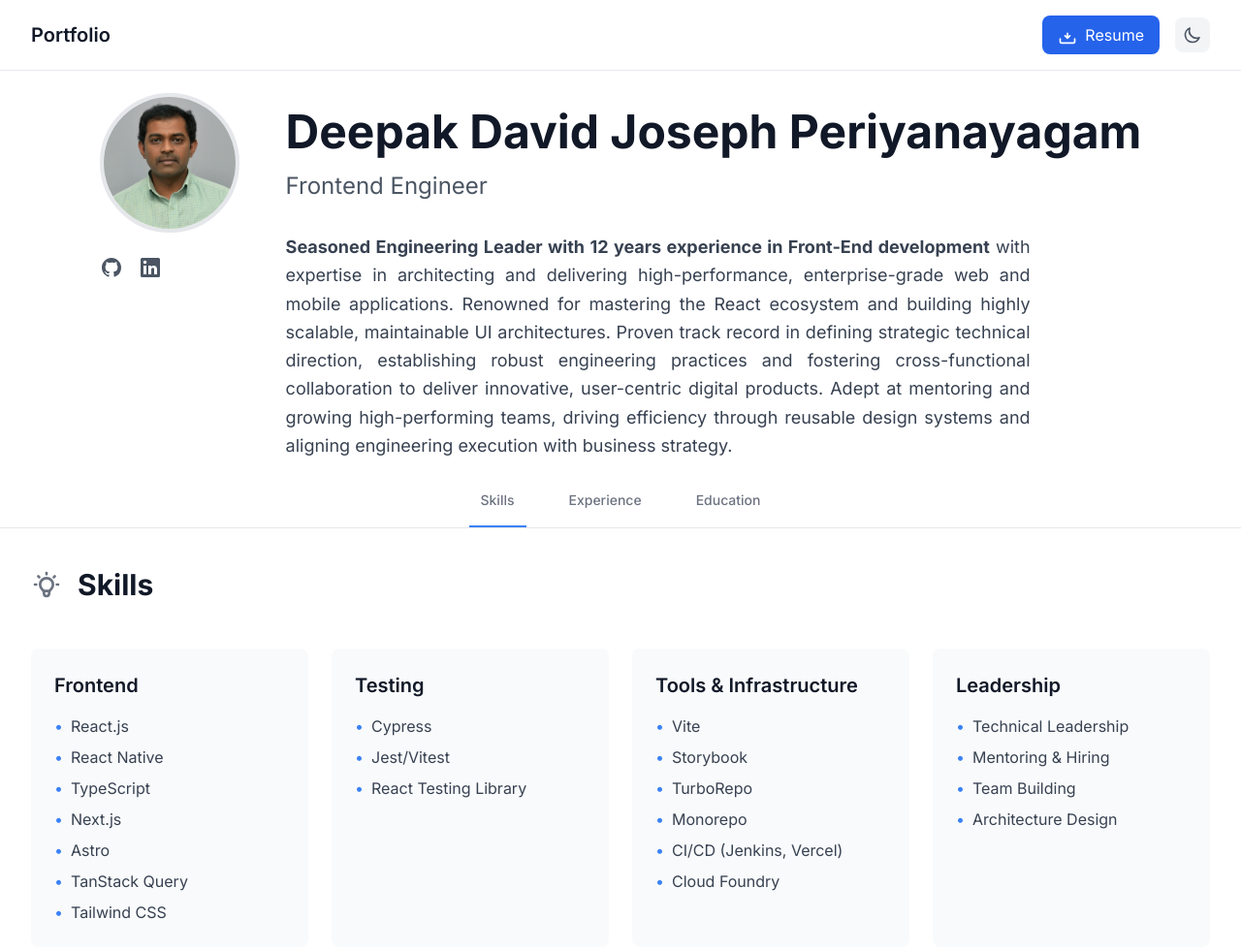
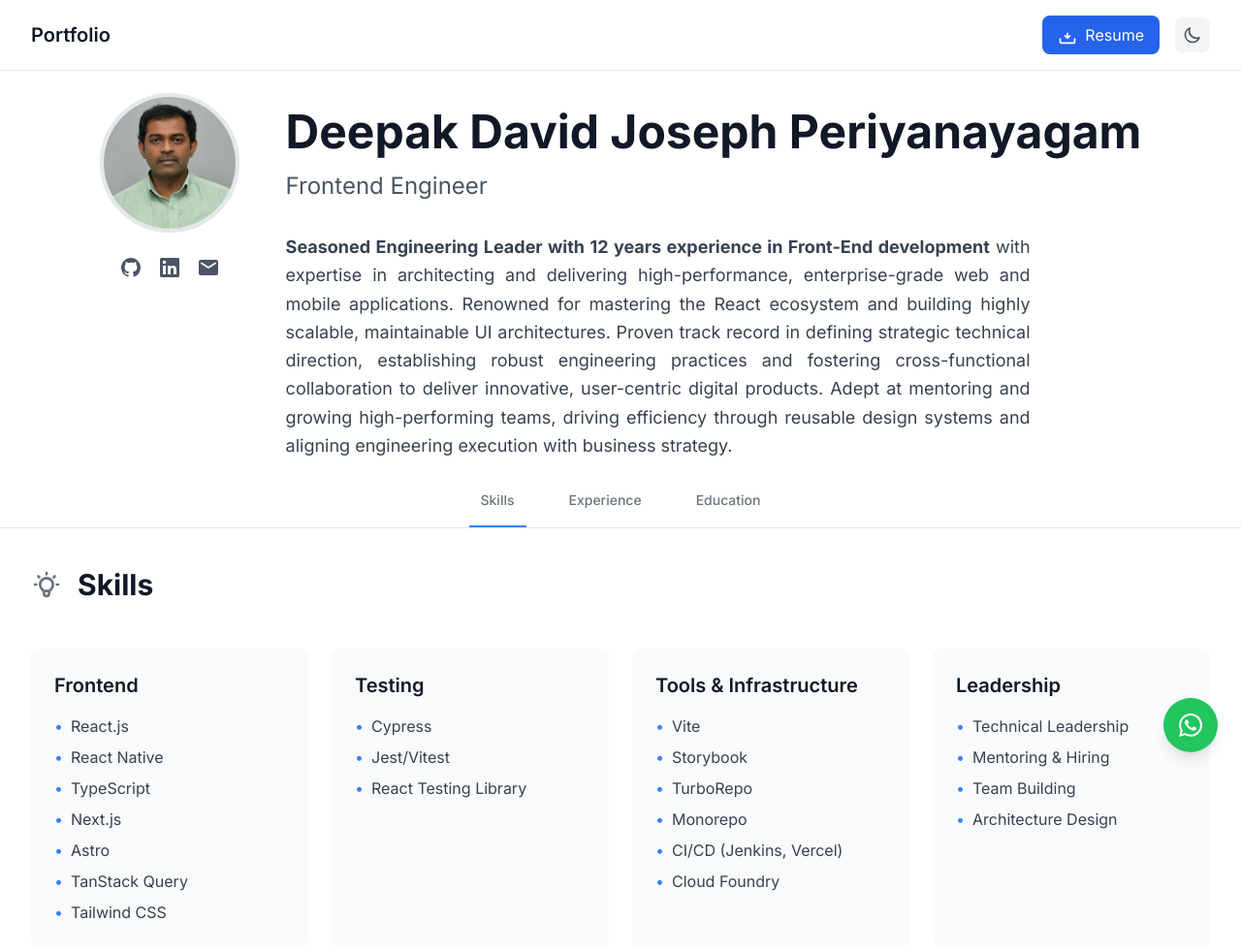
Before and after one commit to dd-jp/portfolio, an Astro site: page / in a window 1280 px wide. Shown: the whole page at 97% size. Built offline with nearby package versions, Linux system fonts and the light colour scheme; Astro itself is replaced by a stand-in of ours.

Commit message:
Mail option

```diff
--- a/package.json
+++ b/package.json
@@ -14,6 +14,7 @@
   },
   "devDependencies": {
     "@astrojs/tailwind": "^6.0.2",
+    "@types/react": "^19.1.9",
     "tailwindcss": "^3.3.2"
   }
 }
--- a/src/components/Hero.astro
+++ b/src/components/Hero.astro
@@ -14,6 +14,13 @@ const socialLinks = [
             <path d="M20.5 2h-17A1.5 1.5 0 002 3.5v17A1.5 1.5 0 003.5 22h17a1.5 1.5 0 001.5-1.5v-17A1.5 1.5 0 0020.5 2zM8 19H5v-9h3zM6.5 8.25A1.75 1.75 0 118.3 6.5a1.78 1.78 0 01-1.8 1.75zM19 19h-3v-4.74c0-1.42-.6-1.93-1.38-1.93A1.74 1.74 0 0013 14.19a.66.66 0 000 .14V19h-3v-9h2.9v1.3a3.11 3.11 0 012.7-1.4c1.55 0 3.36.86 3.36 3.66z"></path>
           </svg>`,
   },
+  {
+    name: 'Email',
+    url: 'mailto:dpkdavid@yahoo.com',
+    icon: `<svg class="w-6 h-6" fill="currentColor" viewBox="0 0 24 24" aria-hidden="true">
+            <path d="M20 4H4c-1.1 0-1.99.9-1.99 2L2 18c0 1.1.9 2 2 2h16c1.1 0 2-.9 2-2V6c0-1.1-.9-2-2-2zm-.4 4.25l-7.07 4.42c-.32.2-.74.2-1.06 0L4.4 8.25c-.25-.16-.4-.43-.4-.72 0-.67.73-1.07 1.3-.72L12 11l6.7-4.19c.57-.35 1.3.05 1.3.72 0 .29-.15.56-.4.72z"/>
+          </svg>`,
+  },
 ];
 ---
 
@@ -28,7 +35,7 @@ const socialLinks = [
             class="w-full h-full object-cover"
           />
         </div>
-        <div class="mt-6 flex gap-4">
+        <div class="mt-6 flex gap-4 justify-center">
           {socialLinks.map(link => (
             <a
               href={link.url}
--- a/src/layouts/Layout.astro
+++ b/src/layouts/Layout.astro
@@ -2,9 +2,10 @@
 interface Props {
   title: string;
   description?: string;
+  phone?: string;
 }
 
-const { title, description = "Lead UI Developer specializing in React and TypeScript" } = Astro.props;
+const { title, description = "Lead UI Developer specializing in React and TypeScript", phone = "+447497355038" } = Astro.props;
 ---
 
 <!DOCTYPE html>
@@ -20,6 +21,17 @@ const { title, description = "Lead UI Developer specializing in React and TypeSc
   </head>
   <body class="bg-white dark:bg-[#1a1a1a] text-gray-900 dark:text-gray-100 transition-colors duration-300">
     <slot />
+
+    <!-- WhatsApp floating button -->
+    <a href=`https://wa.me/${phone}`
+       target="_blank"
+       rel="noopener noreferrer"
+       class="fixed bottom-6 right-6 bg-green-500 text-white p-4 rounded-full shadow-lg hover:bg-green-600 transition-all duration-300 hover:scale-110 z-50"
+       aria-label="Connect on WhatsApp">
+      <svg class="w-6 h-6" viewBox="0 0 24 24">
+        <path fill="currentColor" d="M17.472 14.382c-.297-.149-1.758-.867-2.03-.967-.273-.099-.471-.148-.67.15-.197.297-.767.966-.94 1.164-.173.199-.347.223-.644.075-.297-.15-1.255-.463-2.39-1.475-.883-.788-1.48-1.761-1.653-2.059-.173-.297-.018-.458.13-.606.134-.133.298-.347.446-.52.149-.174.198-.298.298-.497.099-.198.05-.371-.025-.52-.075-.149-.669-1.612-.916-2.207-.242-.579-.487-.5-.669-.51-.173-.008-.371-.01-.57-.01-.198 0-.52.074-.792.372-.272.297-1.04 1.016-1.04 2.479 0 1.462 1.065 2.875 1.213 3.074.149.198 2.096 3.2 5.077 4.487.709.306 1.262.489 1.694.625.712.227 1.36.195 1.871.118.571-.085 1.758-.719 2.006-1.413.248-.694.248-1.289.173-1.413-.074-.124-.272-.198-.57-.347m-5.421 7.403h-.004a9.87 9.87 0 01-5.031-1.378l-.361-.214-3.741.982.998-3.648-.235-.374a9.86 9.86 0 01-1.51-5.26c.001-5.45 4.436-9.884 9.888-9.884 2.64 0 5.122 1.03 6.988 2.898a9.825 9.825 0 012.893 6.994c-.003 5.45-4.437 9.884-9.885 9.884m8.413-18.297A11.815 11.815 0 0012.05 0C5.495 0 .16 5.335.157 11.892c0 2.096.547 4.142 1.588 5.945L.057 24l6.305-1.654a11.882 11.882 0 005.683 1.448h.005c6.554 0 11.89-5.335 11.893-11.893a11.821 11.821 0 00-3.48-8.413z"/>
+      </svg>
+    </a>
   </body>
 </html>
 
@@ -44,7 +56,7 @@ const { title, description = "Lead UI Developer specializing in React and TypeSc
   window.localStorage.setItem('theme', theme);
 
   // Add event listener for theme toggle
-  document.addEventListener('theme-change', (e) => {
+  document.addEventListener('theme-change', ((e: CustomEvent) => {
     if (e.detail === 'dark') {
       document.documentElement.classList.add('dark');
       localStorage.theme = 'dark';
@@ -52,7 +64,7 @@ const { title, description = "Lead UI Developer specializing in React and TypeSc
       document.documentElement.classList.remove('dark');
       localStorage.theme = 'light';
     }
-  });
+  }) as EventListener);
 </script>
 
 <style is:global>
```
Also changed, not shown: .pnp.cjs, 1 other file.
